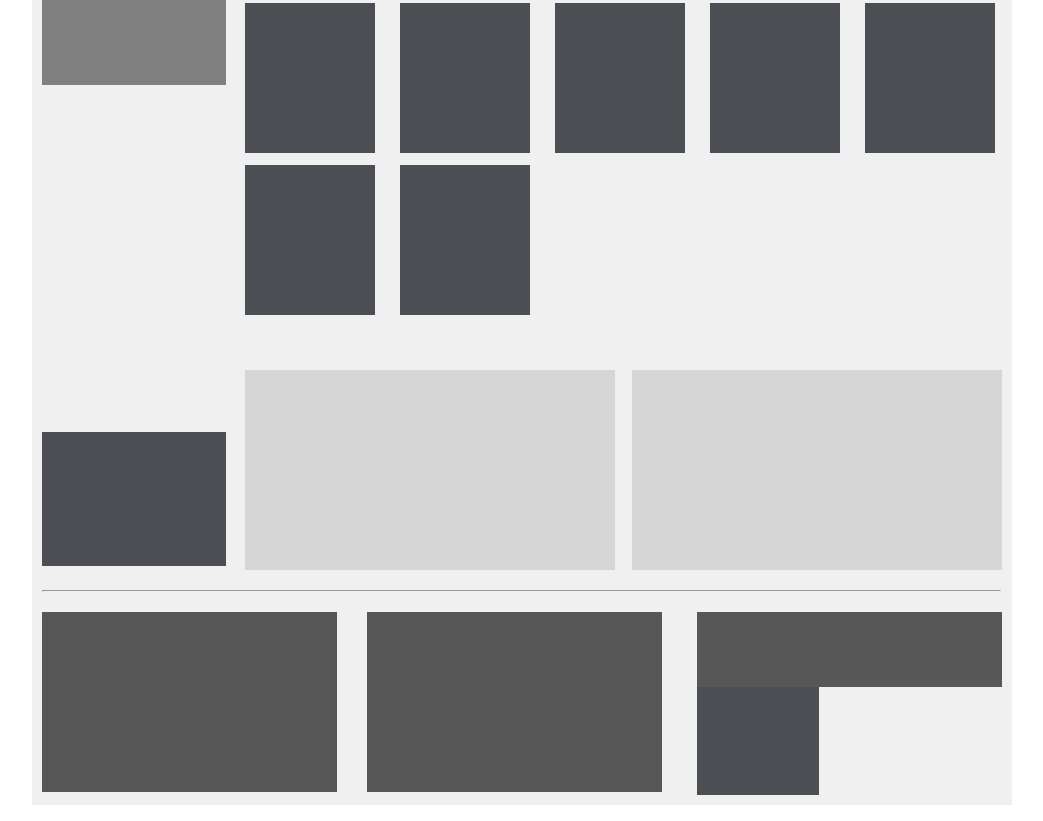
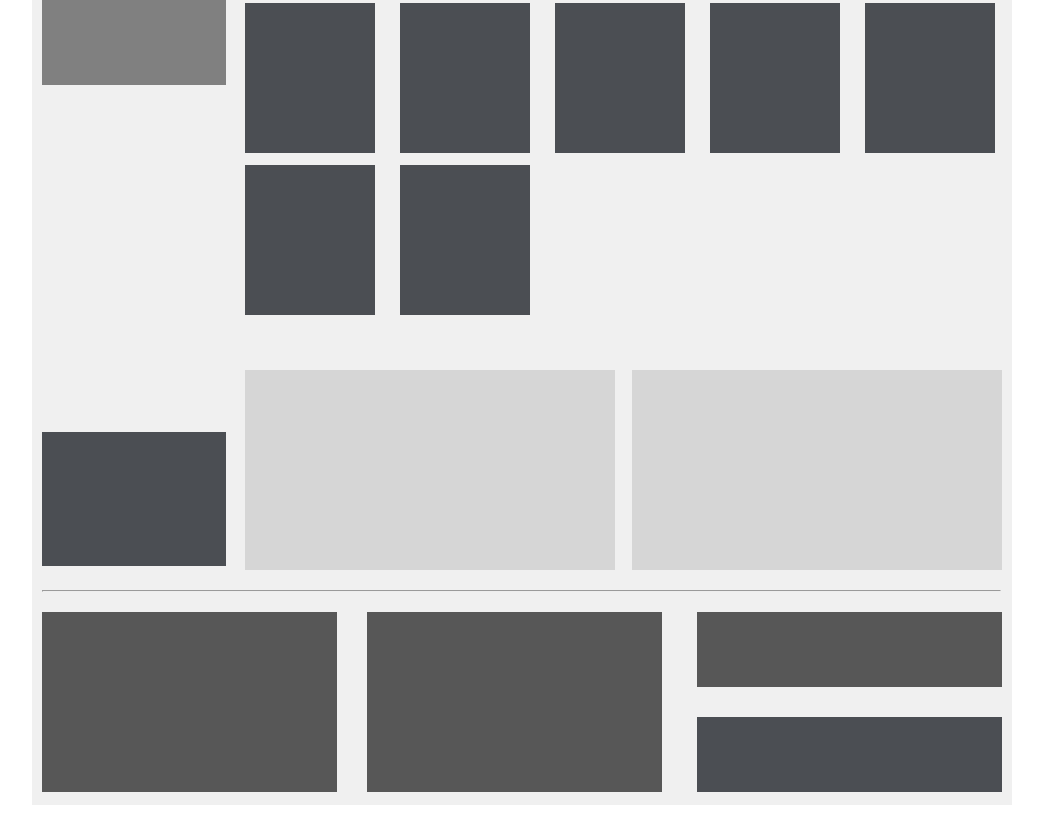
Before and after one commit to aluminate1/training, a plain HTML site: page Task 1/index.html in a window 1280 px wide. Shown: the part 408-1229 px from the top of the page, without its empty margins (118-1161 px from the left). Drawn offline with Linux system fonts and the light colour scheme.

Commit message:
mayzhe vsyo

```diff
--- a/Task 1/index.html
+++ b/Task 1/index.html
@@ -57,7 +57,7 @@
       </div>
       <div class="b12_13">
         <div class="b12"></div>
-        <div class="b13"><img src="Gray.png" alt="блок13"></div>
+        <div class="b13"><img src="Gray.png" alt="block13" class="b13"></div>
       </div>
     </div>
   </div>
--- a/Task 1/style.css
+++ b/Task 1/style.css
@@ -38,7 +38,8 @@ img{
     font-size: 14px;
     line-height: 22px;
     font-weight: 400;
-    text-align: right; color: white
+    text-align: right;
+    color: white
 }
 .blocks2{
     display: flex;
@@ -84,10 +85,12 @@ img{
     margin: 20px 0px 20px 0px;
 }
 .f1{
-    width:130px; height: 150px;
+    width:130px;
+    height: 150px;
 }
 .f0{
-    width:130px; height: 150px;
+    width:130px;
+    height: 150px;
     margin-left: 25px;
 }
 
@@ -134,8 +137,10 @@ img{
     height: 180px;
 }
 .b12_13{
+    height: 180px;
+    display: flex;
     flex-direction: column;
-
+    justify-content: space-between;
 }
 .b12{
     background-color: rgb(87, 87, 87);
@@ -147,6 +152,7 @@ img{
     justify-content: space-between;
 }
 .b13{
-    width: 184px;
-    height: 134px;
+    width: 305px;
+    height: 75px;
+
 }
```
